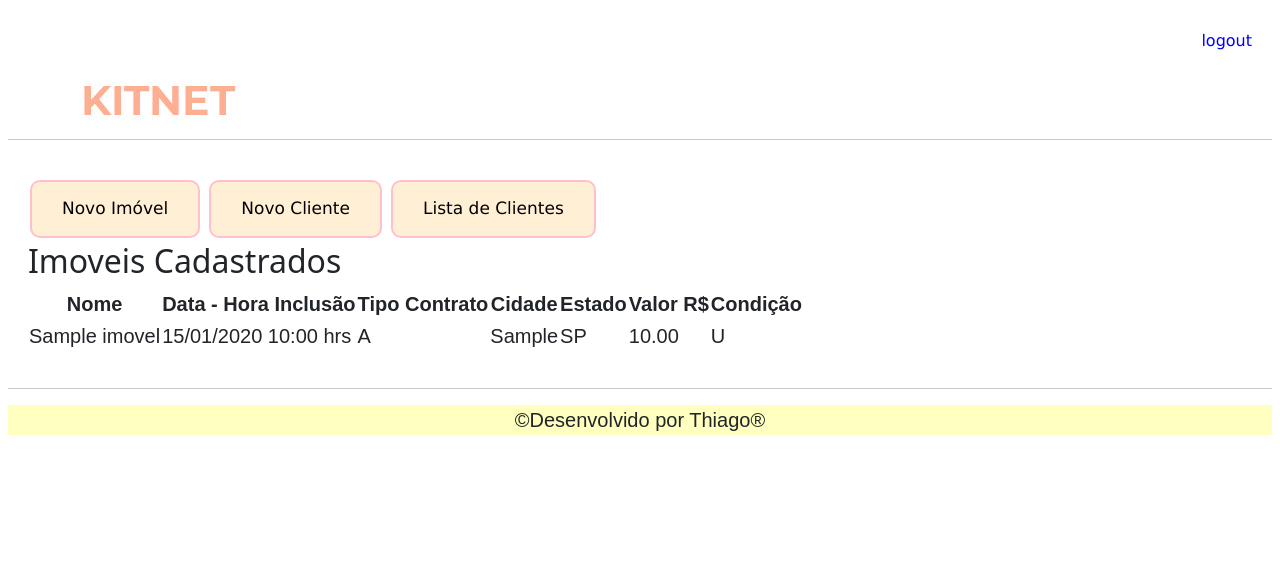
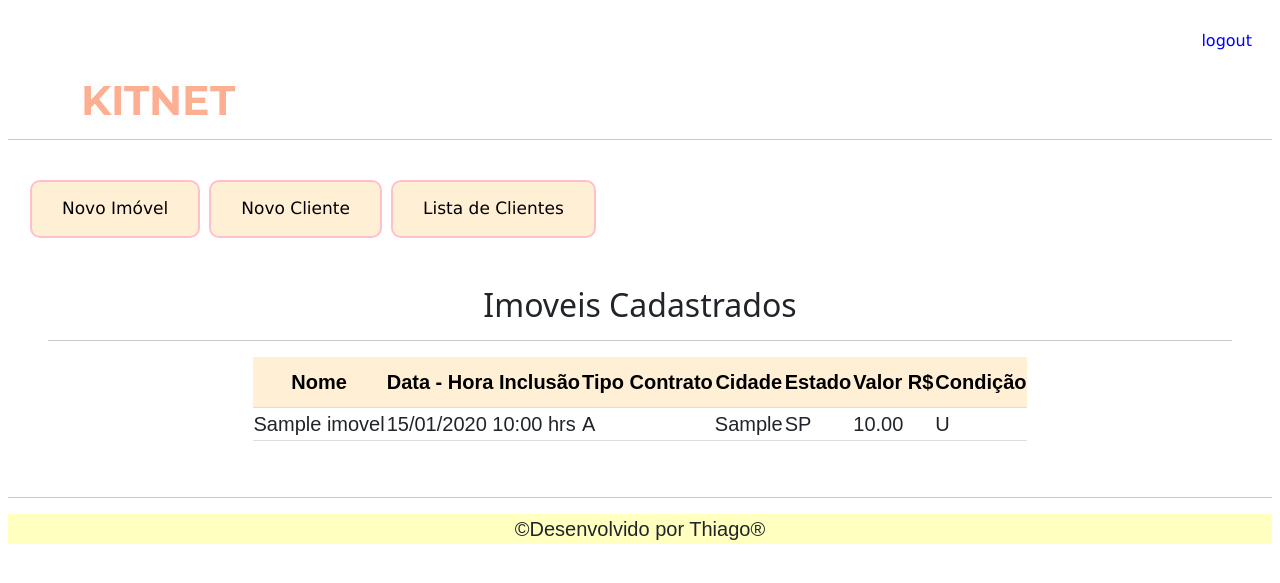
Before and after one commit to tlima1011/kitnet, a Django app: page /imovel/ in a window 1280 px wide. Shown: the top 583 px of the page. Run offline with Django 3.2, Linux system fonts and the light colour scheme; a user stored in the database is signed in; tables that the repository leaves empty hold one stand-in row (values such as "Sample post"); some libraries are stand-ins or nearby versions.

Commit message:
Atualizacao de pagina de imoveis

```diff
--- a/core/static/css/style.css
+++ b/core/static/css/style.css
@@ -17,10 +17,15 @@ footer{
 table, td, tr{
    font-family: "Verdade", "Arial", "sans-serif";
    font-size: 20px;
+   border-bottom: 1px solid #ddd;
 }
 
 th{
-    text-align:center;
+    padding-top: 10px;
+    padding-bottom: 10px;
+    text-align: center;
+    background-color: #FFEFD5;
+    color: black;
 }
 
 .button {
--- a/templates/imovel.html
+++ b/templates/imovel.html
@@ -10,8 +10,12 @@
         <a href="lista_cliente/">
             <button type="button" class="button button1">Lista de Clientes</button>
         </a>
+        <br><br>
+        <div align="center">
         <h2>Imoveis Cadastrados</h2>
+        <hr>
             <table style="font-size: 20px">
+                <tr>
                     <th>Nome</th>
                     <th>Data - Hora Inclusão</th>
                     <th>Tipo Contrato</th>
@@ -19,6 +23,7 @@
                     <th>Estado</th>
                     <th>Valor R$</th>
                     <th>Condição</th>
+                </tr>
                 {% for im in imovel %}
                 <tr>
                     <td>{{ im.nome }}</td>
@@ -32,5 +37,6 @@
                 {% endfor%}
             </table>
         </div>
+    </div>
     <!--{%include "model-footer.html" %}-->
 {% endblock%}
```
Lines whose indentation alone changed are shown as unchanged.
